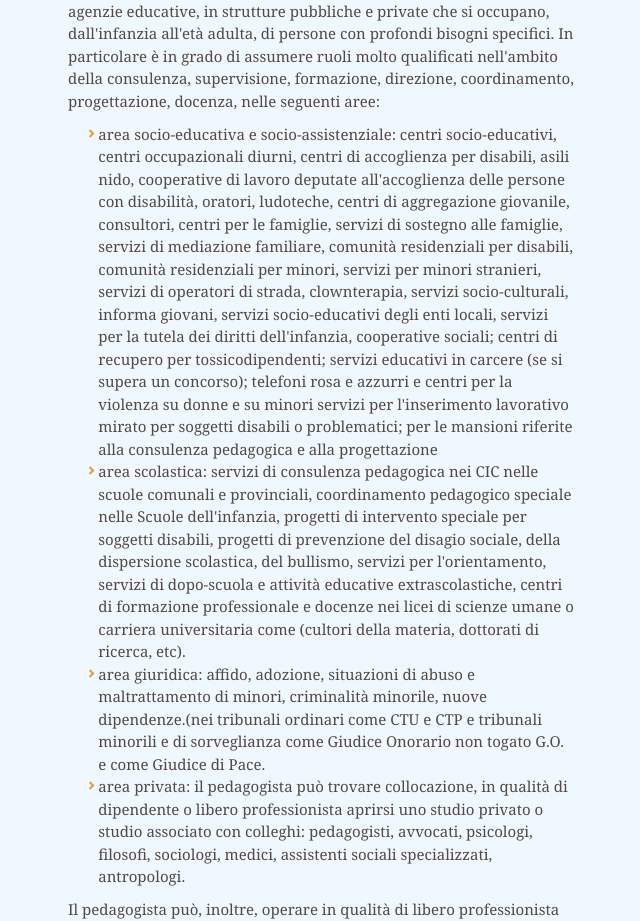
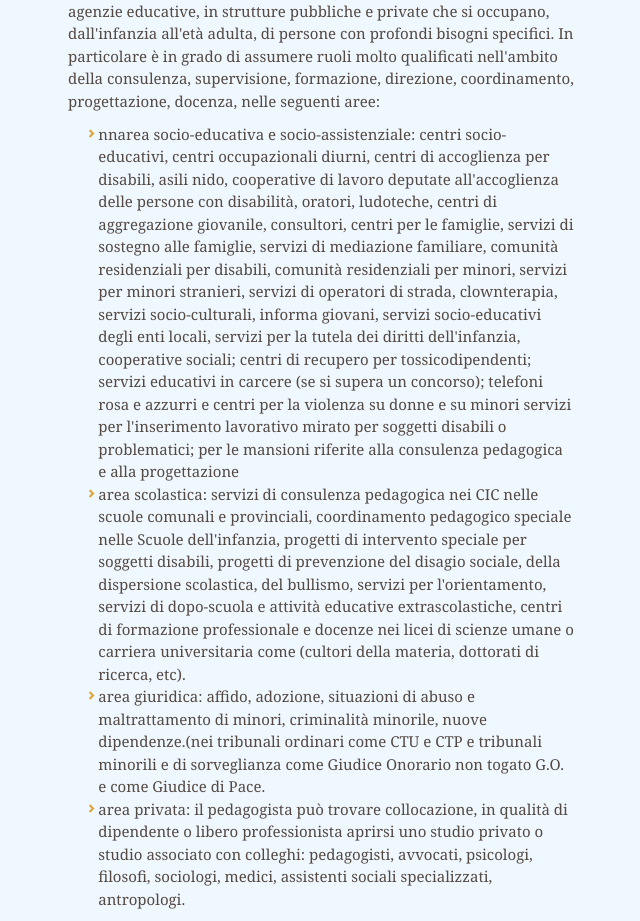
Before and after one commit to sonia-piras/scienze-pedagogiche, a plain HTML site: page index.html in a window 1280 px wide. Shown: the part 2940-3861 px from the top of the page, without its empty margins (319-959 px from the left). Drawn offline with nearby package versions, Linux system fonts and the light colour scheme.

Commit message:
Update index.html

```diff
--- a/index.html
+++ b/index.html
@@ -85,7 +85,7 @@ Potrà esercitare la sua azione in agenzie educative, in strutture pubbliche e p
 
 In particolare è in grado di assumere ruoli molto qualificati nell'ambito della consulenza, supervisione, formazione, direzione, coordinamento, progettazione, docenza, nelle seguenti aree:
 
-    <ul><li>area socio-educativa e socio-assistenziale: centri socio-educativi, centri occupazionali diurni, centri di accoglienza per disabili, asili nido, cooperative di lavoro deputate all'accoglienza delle persone con disabilità, oratori, ludoteche, centri di aggregazione giovanile, consultori, centri per le famiglie, servizi di sostegno alle famiglie, servizi di mediazione familiare, comunità residenziali per disabili, comunità residenziali per minori, servizi per minori stranieri, servizi di operatori di strada, clownterapia, servizi socio-culturali, informa giovani, servizi socio-educativi degli enti locali, servizi per la tutela dei diritti dell'infanzia, cooperative sociali; centri di recupero per tossicodipendenti; servizi educativi in carcere (se si supera un concorso); telefoni rosa e azzurri e centri per la violenza su donne e su minori servizi per l'inserimento lavorativo mirato per soggetti disabili o problematici; per le mansioni riferite alla consulenza pedagogica e alla progettazione</li>
+    <ul><li><b>nn</b>area socio-educativa e socio-assistenziale: centri socio-educativi, centri occupazionali diurni, centri di accoglienza per disabili, asili nido, cooperative di lavoro deputate all'accoglienza delle persone con disabilità, oratori, ludoteche, centri di aggregazione giovanile, consultori, centri per le famiglie, servizi di sostegno alle famiglie, servizi di mediazione familiare, comunità residenziali per disabili, comunità residenziali per minori, servizi per minori stranieri, servizi di operatori di strada, clownterapia, servizi socio-culturali, informa giovani, servizi socio-educativi degli enti locali, servizi per la tutela dei diritti dell'infanzia, cooperative sociali; centri di recupero per tossicodipendenti; servizi educativi in carcere (se si supera un concorso); telefoni rosa e azzurri e centri per la violenza su donne e su minori servizi per l'inserimento lavorativo mirato per soggetti disabili o problematici; per le mansioni riferite alla consulenza pedagogica e alla progettazione</li>
 
     <li>area scolastica: servizi di consulenza pedagogica nei CIC nelle scuole comunali e provinciali, coordinamento pedagogico speciale nelle Scuole dell'infanzia, progetti di intervento speciale per soggetti disabili, progetti di prevenzione del disagio sociale, della dispersione scolastica, del bullismo, servizi per l'orientamento, servizi di dopo-scuola e attività educative extrascolastiche, centri di formazione professionale e docenze nei licei di scienze umane o carriera universitaria come (cultori della materia, dottorati di ricerca, etc).</li>
 
```
